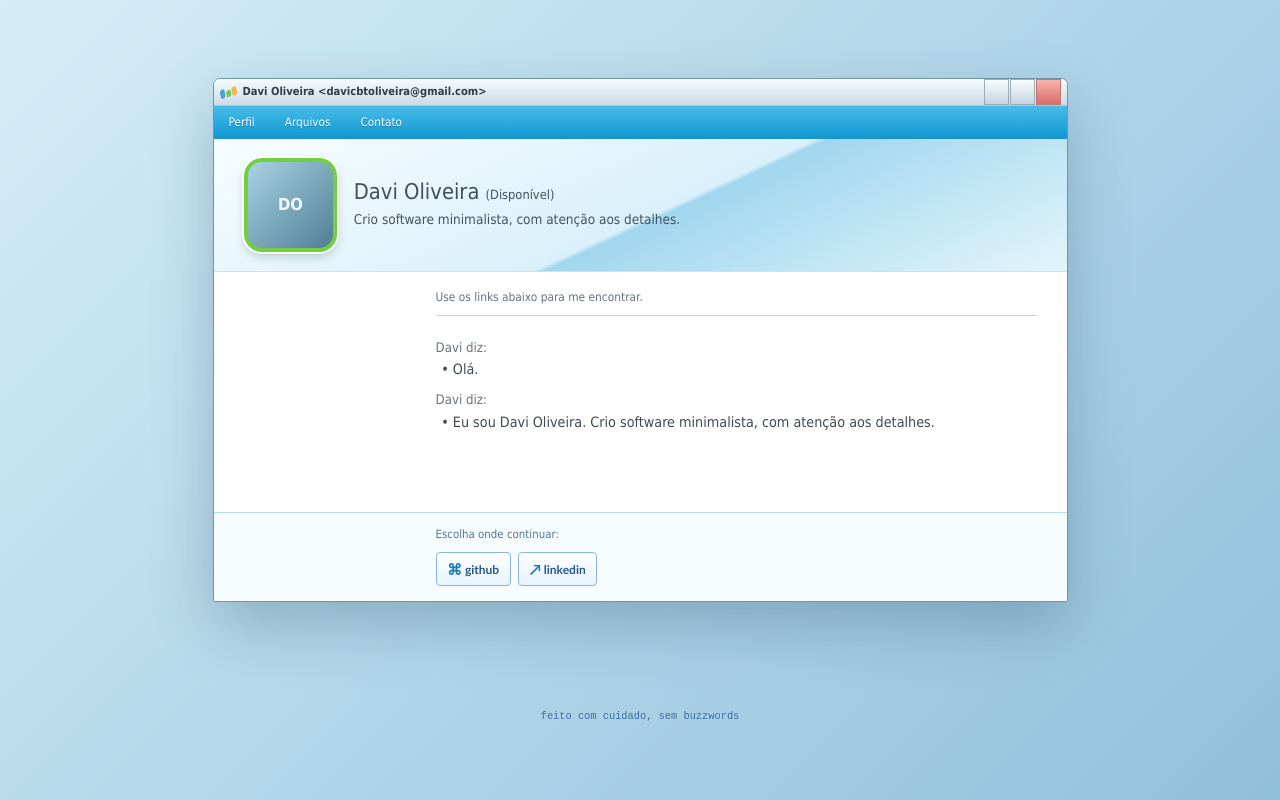
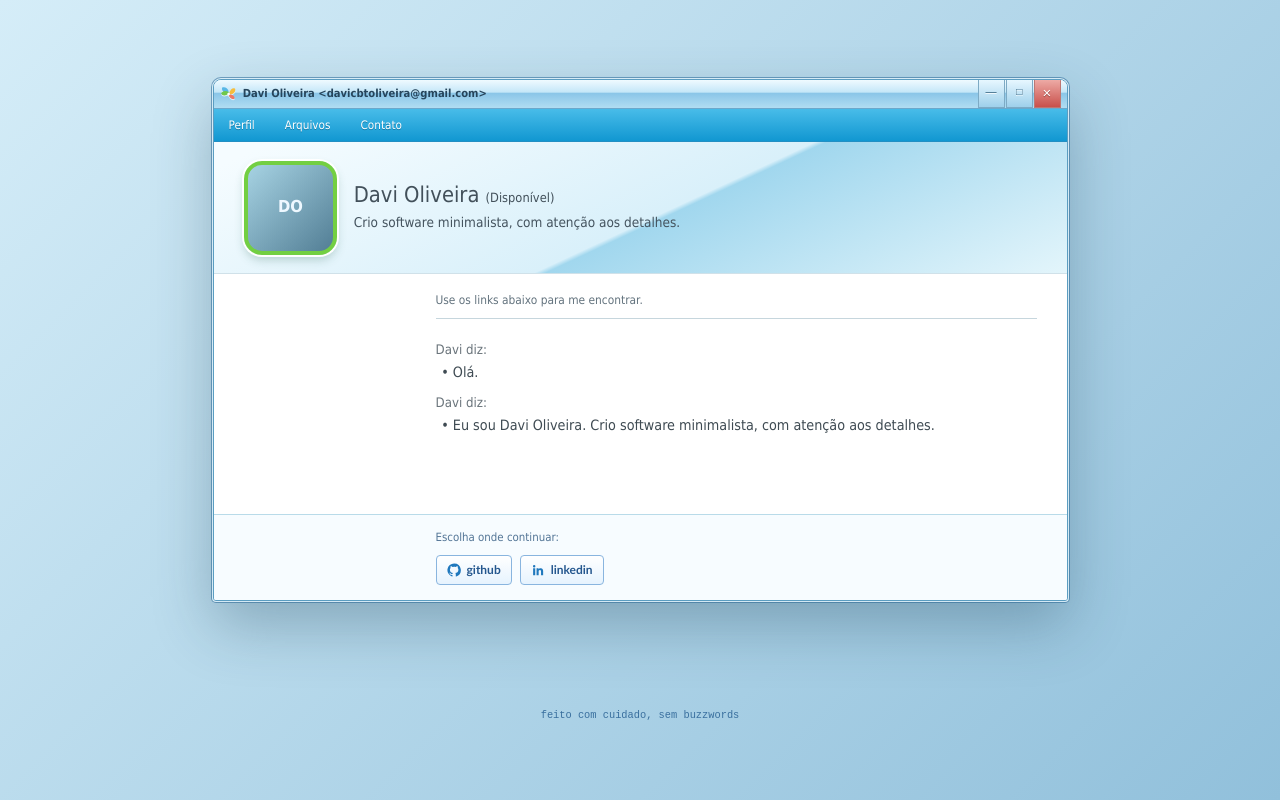
Before and after one commit to davicbtoliveira/portfolio, an Astro site: page / in a window 1280 px wide. Built offline with nearby package versions, Linux system fonts and the light colour scheme; Astro itself is replaced by a stand-in of ours; no server answers.

Commit message:
feat(home): add Aero messenger window details

```diff
--- a/src/pages/index.astro
+++ b/src/pages/index.astro
@@ -13,11 +13,13 @@ const description = "Crio software minimalista, com atenção aos detalhes.";
   <div class="messenger-page">
     <section class="messenger-window" aria-label={`Conversa com ${name}`} data-msn-chat>
       <header class="window-titlebar">
-        <div class="window-brand" aria-hidden="true">
-          <span class="butterfly butterfly--blue"></span>
-          <span class="butterfly butterfly--green"></span>
-          <span class="butterfly butterfly--orange"></span>
-        </div>
+        <svg class="msn-icon" viewBox="0 0 32 28" aria-hidden="true">
+          <path fill="#58b7e6" d="M15 14C6 13 2 8 4 3c5-2 10 1 12 7Z" />
+          <path fill="#70c84b" d="M16 15c-7 4-12 3-14-1 2-5 8-6 14-3Z" />
+          <path fill="#f5bd3e" d="M17 14c2-8 7-11 11-9 2 5-2 10-9 11Z" />
+          <path fill="#ef7864" d="M17 16c7 0 11 4 10 8-5 2-10-2-11-7Z" />
+          <circle cx="16" cy="15" r="2.5" fill="#fff" />
+        </svg>
         <p>{name} &lt;davicbtoliveira@gmail.com&gt;</p>
         <div class="window-controls" aria-hidden="true"><i></i><i></i><i></i></div>
       </header>
@@ -58,7 +60,10 @@ const description = "Crio software minimalista, com atenção aos detalhes.";
             data-title="GitHub · Davi Oliveira"
             data-copy="Projetos, experimentos e código aberto."
           >
-            <span aria-hidden="true">⌘</span> github
+            <svg class="social-icon" viewBox="0 0 24 24" aria-hidden="true">
+              <path fill="currentColor" d="M12 .7a11.3 11.3 0 0 0-3.57 22.02c.56.1.77-.24.77-.54v-2.1c-3.13.68-3.79-1.33-3.79-1.33-.5-1.3-1.26-1.64-1.26-1.64-1.04-.7.08-.68.08-.68 1.15.08 1.75 1.17 1.75 1.17 1.02 1.75 2.68 1.25 3.33.96.1-.74.4-1.25.72-1.54-2.5-.28-5.13-1.25-5.13-5.57 0-1.23.44-2.23 1.16-3.02-.12-.28-.5-1.44.11-3 0 0 .95-.3 3.1 1.16A10.8 10.8 0 0 1 12 6.2c.96 0 1.93.13 2.83.38 2.16-1.46 3.1-1.16 3.1-1.16.62 1.56.23 2.72.12 3 .72.8 1.16 1.8 1.16 3.02 0 4.33-2.64 5.28-5.15 5.56.4.35.76 1.03.76 2.08v3.08c0 .3.2.65.78.54A11.3 11.3 0 0 0 12 .7Z" />
+            </svg>
+            github
           </button>
           <button
             type="button"
@@ -69,7 +74,10 @@ const description = "Crio software minimalista, com atenção aos detalhes.";
             data-title="LinkedIn · Davi Oliveira"
             data-copy="Experiência, trajetória e formas de trabalhar junto."
           >
-            <span aria-hidden="true">↗</span> linkedin
+            <svg class="social-icon" viewBox="0 0 24 24" aria-hidden="true">
+              <path fill="currentColor" d="M20.45 20.45h-3.56v-5.57c0-1.33-.02-3.04-1.85-3.04-1.85 0-2.13 1.45-2.13 2.94v5.67H9.35V8.98h3.42v1.57h.05c.48-.9 1.64-1.85 3.37-1.85 3.6 0 4.26 2.37 4.26 5.46v6.29ZM5.34 7.42a2.07 2.07 0 1 1 0-4.14 2.07 2.07 0 0 1 0 4.14Zm1.78 13.03H3.56V8.98h3.56v11.47Z" />
+            </svg>
+            linkedin
           </button>
         </div>
       </div>
@@ -140,22 +148,26 @@ const description = "Crio software minimalista, com atenção aos detalhes.";
   .messenger-window {
     width: min(100%, 57rem);
     overflow: hidden;
-    border: 1px solid #7294a5;
-    border-radius: 7px 7px 2px 2px;
+    border: 1px solid #5b9dc1;
+    border-radius: 8px 8px 3px 3px;
     background: white;
-    box-shadow: 0 24px 60px rgb(27 65 87 / 28%);
+    box-shadow:
+      0 0 0 1px rgb(230 248 255 / 88%),
+      0 0 0 2px rgb(42 104 151 / 56%),
+      0 24px 60px rgb(27 65 87 / 32%),
+      0 2px 0 rgb(255 255 255 / 82%) inset;
   }
 
   .window-titlebar {
-    height: 1.8rem;
+    height: 1.95rem;
     display: flex;
     flex-shrink: 0;
     align-items: center;
     gap: 0.4rem;
     padding: 0 0.4rem;
-    border-bottom: 1px solid #b1c3ce;
-    background: linear-gradient(#f6fbfe, #cbdbe5);
-    color: #2e3e48;
+    border-bottom: 1px solid #6da8cb;
+    background: linear-gradient(#effaff 0%, #c5e7f8 43%, #8bc6e8 48%, #b1ddf2 100%);
+    color: #26455c;
   }
 
   .window-titlebar p {
@@ -165,14 +177,13 @@ const description = "Crio software minimalista, com atenção aos detalhes.";
     font-weight: bold;
   }
 
-  .window-brand { display: flex; gap: 1px; transform: rotate(-15deg); }
-  .butterfly { width: 5px; height: 9px; border-radius: 8px 2px 8px 2px; display: block; }
-  .butterfly--blue { background: #4ba1cb; }
-  .butterfly--green { height: 7px; margin-top: 2px; background: #74c756; }
-  .butterfly--orange { background: #f4b547; }
+  .msn-icon { width: 1.15rem; height: 1rem; flex: 0 0 auto; filter: drop-shadow(0 1px rgb(255 255 255 / 75%)); }
   .window-controls { display: flex; align-self: stretch; gap: 1px; }
-  .window-controls i { width: 1.65rem; box-sizing: border-box; border: 1px solid #9daeba; background: linear-gradient(#f9fcfd, #c4d5e0); }
-  .window-controls i:last-child { background: linear-gradient(#f8b3ae, #d56f68); border-color: #bd7975; }
+  .window-controls i { display: grid; width: 1.8rem; box-sizing: border-box; place-items: center; border: 1px solid #7daac4; border-top: 0; background: linear-gradient(#e7f7ff, #9ed0eb); color: #315f7c; font-family: Arial, sans-serif; font-size: 0.74rem; font-style: normal; text-shadow: 0 1px white; }
+  .window-controls i::after { content: "—"; margin-top: -0.22rem; }
+  .window-controls i:nth-child(2)::after { content: "□"; margin-top: -0.1rem; font-size: 0.69rem; }
+  .window-controls i:last-child { background: linear-gradient(#edaaa5, #c9504b); border-color: #bd7773; color: white; text-shadow: 0 1px #93433e; }
+  .window-controls i:last-child::after { content: "×"; margin-top: -0.08rem; font-size: 1rem; }
 
   .messenger-toolbar {
     display: flex;
@@ -235,10 +246,10 @@ const description = "Crio software minimalista, com atenção aos detalhes.";
   .choice-panel { flex-shrink: 0; padding: 0.85rem 2rem 1rem 14.8rem; border-top: 1px solid var(--line); background: #f7fcff; }
   .choice-panel p { margin: 0 0 0.55rem; color: #537596; font-size: 0.76rem; }
   .choices { display: flex; flex-wrap: wrap; gap: 0.5rem; }
-  .choices button { border: 1px solid #89b5df; border-radius: 4px; padding: 0.45rem 0.7rem; background: linear-gradient(#fff, #e6f3fe); color: #24578e; cursor: pointer; font: 700 0.8rem "Trebuchet MS", Arial, sans-serif; transition: border-color 140ms ease, background 140ms ease, transform 140ms ease; }
+  .choices button { display: inline-flex; align-items: center; gap: 0.35rem; border: 1px solid #89b5df; border-radius: 4px; padding: 0.45rem 0.7rem; background: linear-gradient(#fff, #e6f3fe); color: #24578e; cursor: pointer; font: 700 0.8rem "Trebuchet MS", Arial, sans-serif; transition: border-color 140ms ease, background 140ms ease, transform 140ms ease; }
   .choices button:hover { border-color: #477fb9; background: #d7ebfb; transform: translateY(-1px); }
   .choices button:disabled { cursor: default; opacity: 0.52; transform: none; }
-  .choices button span { color: #1f78bd; font-size: 1rem; vertical-align: -1px; }
+  .social-icon { width: 0.95rem; height: 0.95rem; flex: 0 0 auto; color: #1f78bd; }
   .messenger-note { margin: 0.75rem 0 0; color: #396f9e; font: 0.69rem "DM Mono", ui-monospace, monospace; text-align: center; }
 
   @media (max-width: 32rem) {
```
